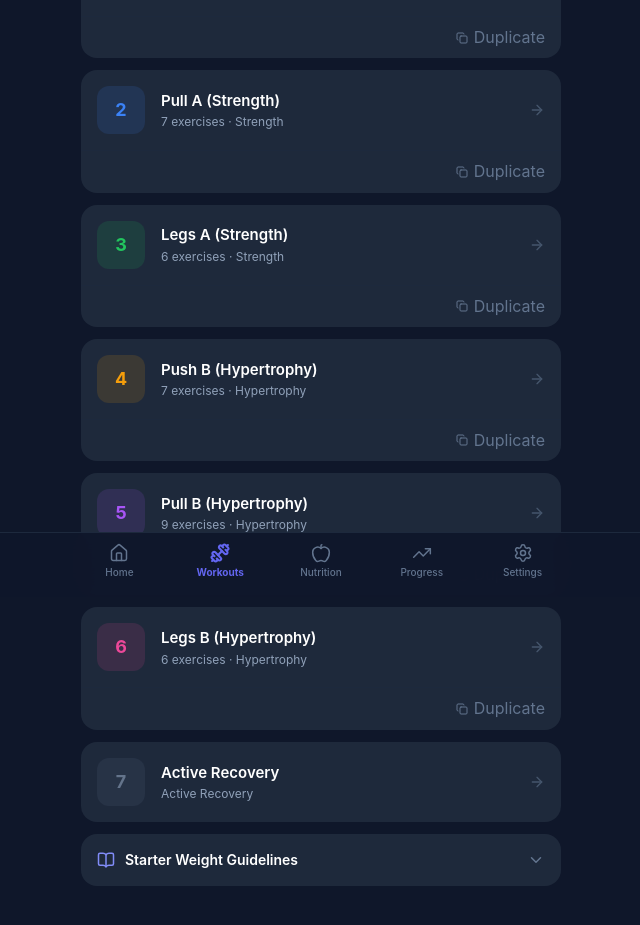
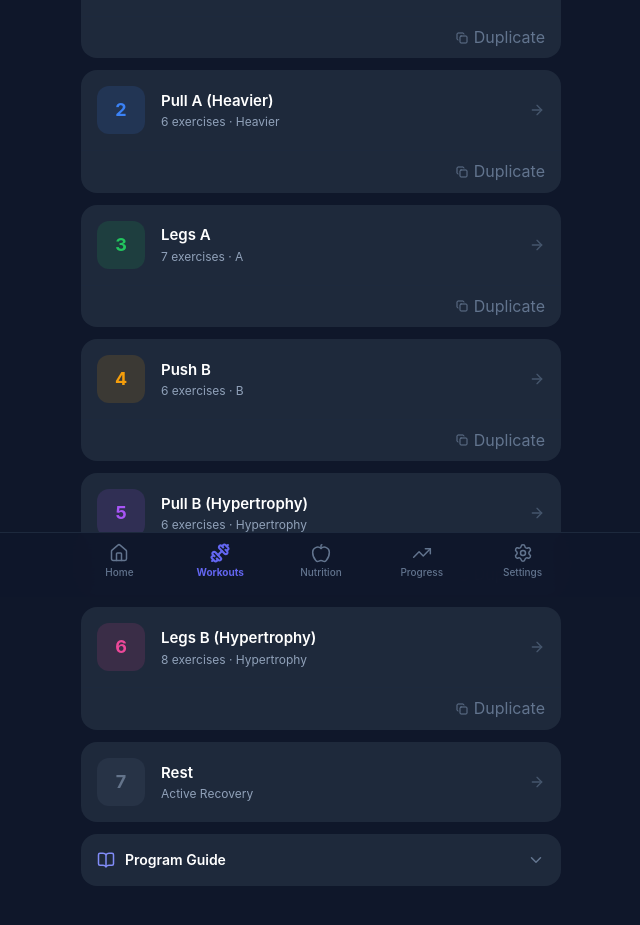
Before and after one commit to zrobards/RoBardsfitnesstracker, a React (Vite) app: page /workouts in a window 1280 px wide. Shown: the part 203-1128 px from the top of the page, without its empty margins (319-959 px from the left). Built offline with nearby package versions, Linux system fonts and the light colour scheme.

Commit message:
Replace default program with new PPL split
Co-authored-by: zrobards <231056759+zrobards@users.noreply.github.com>

```diff
--- a/src/data/workoutPlan.js
+++ b/src/data/workoutPlan.js
@@ -1,121 +1,141 @@
-// 6-Day Push/Pull/Legs — Every Muscle 2x/Week
-// Full workout template data for RoBards Training Log
+// 6-Day Push/Pull/Legs — A/B Split with Sunday Rest
 
-export const PROGRAM_NAME = '6-Day PPL — All Muscles 2x/Week'
+export const PROGRAM_NAME = '6-Day PPL — Push/Pull/Legs A/B Split'
 
-export const STARTER_WEIGHTS = [
-  { exercise: 'Barbell Bench Press', range: '95-125 lb' },
-  { exercise: 'Back Squat', range: '95-135 lb' },
-  { exercise: 'Incline Dumbbell Press', range: '30-45 lb dumbbells' },
-  { exercise: 'Barbell Rows', range: '65-95 lb' },
-  { exercise: 'Lat Pulldown', range: '70-120 lb' },
-  { exercise: 'Romanian Deadlift', range: '95-135 lb' },
-  { exercise: 'Overhead Press', range: '65-95 lb' },
+export const PROGRAM_SCHEDULE = [
+  { day: 'Mon', workout: 'Push A' },
+  { day: 'Tue', workout: 'Pull A' },
+  { day: 'Wed', workout: 'Legs A' },
+  { day: 'Thu', workout: 'Push B' },
+  { day: 'Fri', workout: 'Pull B' },
+  { day: 'Sat', workout: 'Legs B' },
+  { day: 'Sun', workout: 'Rest' },
 ]
 
-export const STARTER_WEIGHTS_NOTE = 'Always leave about 2 reps in reserve. Prioritize form over weight.'
+export const PROGRESSION_RULES = [
+  'Keep compounds around 1–2 RIR and isolations around 0–2 RIR.',
+  'When all sets reach the top of the rep range cleanly, increase load next session.',
+  'Rest 3–5 min on heavy compounds, 2–3 min on other compounds, and 1–2 min on isolations.',
+]
+
+export const CLIMBING_SUBSTITUTIONS = [
+  {
+    title: 'Hard climbing on a Pull day',
+    details: 'Climb hard for 45–60 min, then do chest-supported row 2–3×6–10, rear delts 2×12–20, and one curl 2×8–12. Skip weighted pull-ups that day.',
+  },
+  {
+    title: 'Moderate/technical climbing on a Pull day',
+    details: 'Climb for 60–75 min, then do weighted pull-ups 2–3×5–8, rear delts 2×12–20, and one curl 2×8–12. Skip the extra rows.',
+  },
+  {
+    title: 'No climbing',
+    details: 'Complete the full scheduled Pull workout.',
+  },
+]
+
+export const WEEKLY_CHECKIN_FIELDS = [
+  'Week / dates',
+  'Average bodyweight',
+  'Bench best working set',
+  'Weighted pull-up best set',
+  'Squat best working set',
+  'RDL best working set',
+  'Climbing grade / project',
+  'Recovery / notes',
+]
 
 export const workoutTemplates = [
   // ──────────────────────────────────────────
-  // DAY 1 — Push A (Strength)
+  // DAY 1 — Push A
   // ──────────────────────────────────────────
   {
     id: 'day-1',
     day: 1,
-    name: 'Push A (Strength)',
+    name: 'Push A',
     category: 'Push',
-    focus: 'Strength',
+    focus: 'A',
     color: '#ef4444',
     exercises: [
-      { id: 'ex-1-1', name: 'Barbell Bench Press', sets: 4, reps: '4-6', muscleGroup: 'Chest' },
-      { id: 'ex-1-2', name: 'Overhead Press', sets: 3, reps: '5-6', muscleGroup: 'Shoulders' },
-      { id: 'ex-1-3', name: 'Incline Dumbbell Press', sets: 3, reps: '8-10', muscleGroup: 'Chest' },
-      { id: 'ex-1-4', name: 'Lateral Raises', sets: 3, reps: '12-15', muscleGroup: 'Shoulders' },
-      { id: 'ex-1-5', name: 'Triceps Pushdown', sets: 3, reps: '10-12', muscleGroup: 'Triceps' },
-      { id: 'ex-1-6', name: 'Overhead Triceps Extension', sets: 3, reps: '10-12', muscleGroup: 'Triceps' },
+      { id: 'ex-1-1', name: 'Barbell Bench Press', sets: 3, reps: '5-8', muscleGroup: 'Chest' },
+      { id: 'ex-1-2', name: 'Overhead Press', sets: 3, reps: '6-10', muscleGroup: 'Shoulders' },
+      { id: 'ex-1-3', name: 'Cable or Machine Fly', sets: 2, reps: '10-15', muscleGroup: 'Chest' },
+      { id: 'ex-1-4', name: 'Cable Lateral Raise', sets: 3, reps: '12-20', muscleGroup: 'Shoulders' },
+      { id: 'ex-1-5', name: 'Overhead Cable Triceps Extension', sets: 3, reps: '8-12', muscleGroup: 'Triceps' },
+      { id: 'ex-1-6', name: 'Weighted Dips', sets: 2, reps: '6-10', muscleGroup: 'Triceps' },
     ],
-    core: [
-      { name: 'Hanging Knee Raises', sets: 3, reps: '12' },
-    ],
+    core: [],
     coreNote: null,
-    stretches: ['Chest doorway stretch', 'Shoulder band stretch'],
+    stretches: [],
   },
 
   // ──────────────────────────────────────────
-  // DAY 2 — Pull A (Strength)
+  // DAY 2 — Pull A (Heavier)
   // ──────────────────────────────────────────
   {
     id: 'day-2',
     day: 2,
-    name: 'Pull A (Strength)',
+    name: 'Pull A (Heavier)',
     category: 'Pull',
-    focus: 'Strength',
+    focus: 'Heavier',
     color: '#3b82f6',
     exercises: [
-      { id: 'ex-2-1', name: 'Pull-Ups or Lat Pulldown', sets: 4, reps: '6-8', muscleGroup: 'Back', substitutions: ['Pull-Ups', 'Lat Pulldown'] },
-      { id: 'ex-2-2', name: 'Barbell Rows', sets: 3, reps: '6-8', muscleGroup: 'Back' },
-      { id: 'ex-2-3', name: 'Seated Cable Row', sets: 3, reps: '8-12', muscleGroup: 'Back' },
-      { id: 'ex-2-4', name: 'Face Pulls', sets: 3, reps: '12-15', muscleGroup: 'Rear Delts' },
-      { id: 'ex-2-5', name: 'Barbell Curl', sets: 3, reps: '8-12', muscleGroup: 'Biceps' },
-      { id: 'ex-2-6', name: 'Hammer Curl', sets: 3, reps: '10-12', muscleGroup: 'Biceps' },
-      { id: 'ex-2-7', name: 'Wrist Curls', sets: 3, reps: '12-15', muscleGroup: 'Forearms' },
+      { id: 'ex-2-1', name: 'Weighted Pull-Up', sets: 3, reps: '5-8', muscleGroup: 'Back' },
+      { id: 'ex-2-2', name: 'Chest-Supported Row', sets: 3, reps: '6-10', muscleGroup: 'Back' },
+      { id: 'ex-2-3', name: 'Single-Arm Cable Row', sets: 2, reps: '8-12', muscleGroup: 'Back' },
+      { id: 'ex-2-4', name: 'Rear-Delt Fly', sets: 3, reps: '12-20', muscleGroup: 'Rear Delts' },
+      { id: 'ex-2-5', name: 'Bayesian Cable Curl', sets: 3, reps: '8-12', muscleGroup: 'Biceps' },
+      { id: 'ex-2-6', name: 'Hammer Curl', sets: 2, reps: '10-15', muscleGroup: 'Biceps' },
     ],
     core: [],
     coreNote: null,
-    stretches: ['Lat stretch', 'Biceps stretch'],
+    stretches: [],
   },
 
   // ──────────────────────────────────────────
-  // DAY 3 — Legs A (Strength)
+  // DAY 3 — Legs A
   // ──────────────────────────────────────────
   {
     id: 'day-3',
     day: 3,
-    name: 'Legs A (Strength)',
+    name: 'Legs A',
     category: 'Legs',
-    focus: 'Strength',
+    focus: 'A',
     color: '#22c55e',
     exercises: [
-      { id: 'ex-3-1', name: 'Back Squat', sets: 4, reps: '4-6', muscleGroup: 'Quads' },
-      { id: 'ex-3-2', name: 'Romanian Deadlift', sets: 3, reps: '8-10', muscleGroup: 'Hamstrings' },
-      { id: 'ex-3-3', name: 'Leg Press', sets: 3, reps: '10', muscleGroup: 'Quads' },
-      { id: 'ex-3-4', name: 'Leg Curl (machine)', sets: 3, reps: '10-12', muscleGroup: 'Hamstrings' },
-      { id: 'ex-3-5', name: 'Standing Calf Raises', sets: 4, reps: '12-15', muscleGroup: 'Calves' },
-      { id: 'ex-3-6', name: 'Cable Pull-Throughs', sets: 3, reps: '12-15', muscleGroup: 'Glutes' },
+      { id: 'ex-3-1', name: 'Back Squat', sets: 3, reps: '5-8', muscleGroup: 'Quads' },
+      { id: 'ex-3-2', name: 'Romanian Deadlift', sets: 3, reps: '6-10', muscleGroup: 'Hamstrings' },
+      { id: 'ex-3-3', name: 'Leg Extension', sets: 3, reps: '10-15', muscleGroup: 'Quads' },
+      { id: 'ex-3-4', name: 'Leg Curl', sets: 3, reps: '10-15', muscleGroup: 'Hamstrings' },
+      { id: 'ex-3-5', name: 'Hip Adductor Machine', sets: 2, reps: '10-15', muscleGroup: 'Adductors' },
+      { id: 'ex-3-6', name: 'Hip Abductor Machine', sets: 2, reps: '12-20', muscleGroup: 'Abductors' },
+      { id: 'ex-3-7', name: 'Calf Raise', sets: 4, reps: '8-15', muscleGroup: 'Calves' },
     ],
-    core: [
-      { name: 'Plank', sets: 1, reps: '45 sec' },
-      { name: 'Bicycle Crunch', sets: 1, reps: '20' },
-      { name: 'Leg Raises', sets: 1, reps: '12-15' },
-    ],
-    coreNote: 'Core Circuit #1 — Perform 3 rounds',
-    stretches: ['Hamstrings', 'Quads', 'Hip flexors'],
+    core: [],
+    coreNote: null,
+    stretches: [],
   },
 
   // ──────────────────────────────────────────
-  // DAY 4 — Push B (Hypertrophy)
+  // DAY 4 — Push B
   // ──────────────────────────────────────────
   {
     id: 'day-4',
     day: 4,
-    name: 'Push B (Hypertrophy)',
+    name: 'Push B',
     category: 'Push',
-    focus: 'Hypertrophy',
+    focus: 'B',
     color: '#f59e0b',
     exercises: [
-      { id: 'ex-4-1', name: 'Incline Dumbbell Press', sets: 4, reps: '8-12', muscleGroup: 'Chest' },
-      { id: 'ex-4-2', name: 'Machine Chest Press', sets: 3, reps: '10-12', muscleGroup: 'Chest' },
-      { id: 'ex-4-3', name: 'Dumbbell Shoulder Press', sets: 3, reps: '10-12', muscleGroup: 'Shoulders' },
-      { id: 'ex-4-4', name: 'Lateral Raises', sets: 4, reps: '15-20', muscleGroup: 'Shoulders' },
-      { id: 'ex-4-5', name: 'Cable Fly', sets: 3, reps: '12-15', muscleGroup: 'Chest' },
-      { id: 'ex-4-6', name: 'Skull Crushers', sets: 3, reps: '12', muscleGroup: 'Triceps' },
-      { id: 'ex-4-7', name: 'Triceps Pushdown', sets: 3, reps: '12-15', muscleGroup: 'Triceps' },
+      { id: 'ex-4-1', name: 'Incline Smith Press', sets: 3, reps: '6-10', muscleGroup: 'Chest' },
+      { id: 'ex-4-2', name: 'Machine Shoulder Press', sets: 3, reps: '8-12', muscleGroup: 'Shoulders' },
+      { id: 'ex-4-3', name: 'Cable Fly', sets: 2, reps: '10-15', muscleGroup: 'Chest' },
+      { id: 'ex-4-4', name: 'Cable Lateral Raise', sets: 3, reps: '12-20', muscleGroup: 'Shoulders' },
+      { id: 'ex-4-5', name: 'Overhead Cable Triceps Extension', sets: 3, reps: '10-15', muscleGroup: 'Triceps' },
+      { id: 'ex-4-6', name: 'Triceps Pressdown', sets: 2, reps: '10-15', muscleGroup: 'Triceps' },
     ],
-    core: [
-      { name: 'Hanging Knee Raises', sets: 3, reps: '12' },
-    ],
+    core: [],
     coreNote: null,
-    stretches: ['Chest doorway stretch', 'Shoulder band stretch'],
+    stretches: [],
   },
 
   // ──────────────────────────────────────────
@@ -129,19 +149,16 @@ export const workoutTemplates = [
     focus: 'Hypertrophy',
     color: '#a855f7',
     exercises: [
-      { id: 'ex-5-1', name: 'Lat Pulldown', sets: 4, reps: '8-12', muscleGroup: 'Back' },
-      { id: 'ex-5-2', name: 'Seated Cable Row', sets: 3, reps: '10-12', muscleGroup: 'Back' },
-      { id: 'ex-5-3', name: 'Chest-Supported Dumbbell Row', sets: 3, reps: '10-12', muscleGroup: 'Back' },
-      { id: 'ex-5-4', name: 'Rear Delt Fly', sets: 3, reps: '15-20', muscleGroup: 'Rear Delts' },
-      { id: 'ex-5-5', name: 'Face Pulls', sets: 3, reps: '15-20', muscleGroup: 'Rear Delts' },
-      { id: 'ex-5-6', name: 'Cable Curl', sets: 3, reps: '12-15', muscleGroup: 'Biceps' },
-      { id: 'ex-5-7', name: 'Incline Dumbbell Curl', sets: 3, reps: '10-12', muscleGroup: 'Biceps' },
-      { id: 'ex-5-8', name: 'Reverse Curls', sets: 3, reps: '10-12', muscleGroup: 'Forearms' },
-      { id: 'ex-5-9', name: 'Reverse Wrist Curls', sets: 3, reps: '12-15', muscleGroup: 'Forearms' },
+      { id: 'ex-5-1', name: 'Weighted Pull-Up', sets: 3, reps: '8-10', muscleGroup: 'Back' },
+      { id: 'ex-5-2', name: 'Machine or Chest-Supported Row', sets: 3, reps: '8-12', muscleGroup: 'Back' },
+      { id: 'ex-5-3', name: 'Single-Arm Cable Row', sets: 2, reps: '10-15', muscleGroup: 'Back' },
+      { id: 'ex-5-4', name: 'Rear-Delt Fly', sets: 3, reps: '12-20', muscleGroup: 'Rear Delts' },
+      { id: 'ex-5-5', name: 'Incline Dumbbell Curl', sets: 3, reps: '8-12', muscleGroup: 'Biceps' },
+      { id: 'ex-5-6', name: 'Hammer Curl', sets: 2, reps: '10-15', muscleGroup: 'Biceps' },
     ],
     core: [],
     coreNote: null,
-    stretches: ['Lat stretch', 'Biceps stretch', 'Forearm stretch'],
+    stretches: [],
   },
 
   // ──────────────────────────────────────────
@@ -155,40 +172,34 @@ export const workoutTemplates = [
     focus: 'Hypertrophy',
     color: '#ec4899',
     exercises: [
-      { id: 'ex-6-1', name: 'Bulgarian Split Squat', sets: 4, reps: '8-10', muscleGroup: 'Quads' },
-      { id: 'ex-6-2', name: 'Leg Extension', sets: 4, reps: '12-15', muscleGroup: 'Quads' },
-      { id: 'ex-6-3', name: 'Leg Curl', sets: 4, reps: '12-15', muscleGroup: 'Hamstrings' },
-      { id: 'ex-6-4', name: 'Hip Thrust', sets: 3, reps: '10-12', muscleGroup: 'Glutes' },
-      { id: 'ex-6-5', name: 'Seated Calf Raises', sets: 4, reps: '12-15', muscleGroup: 'Calves' },
-      { id: 'ex-6-6', name: 'Donkey Calf Raises', sets: 3, reps: '15-20', muscleGroup: 'Calves' },
+      { id: 'ex-6-1', name: 'Leg Press', sets: 3, reps: '8-12', muscleGroup: 'Quads' },
+      { id: 'ex-6-2', name: 'Bulgarian Split Squat', sets: 2, reps: '8-12 / leg', muscleGroup: 'Quads' },
+      { id: 'ex-6-3', name: 'Romanian Deadlift', sets: 2, reps: '8-12', muscleGroup: 'Hamstrings' },
+      { id: 'ex-6-4', name: 'Leg Curl', sets: 3, reps: '10-15', muscleGroup: 'Hamstrings' },
+      { id: 'ex-6-5', name: 'Leg Extension', sets: 2, reps: '10-15', muscleGroup: 'Quads' },
+      { id: 'ex-6-6', name: 'Hip Adductor Machine', sets: 2, reps: '10-15', muscleGroup: 'Adductors' },
+      { id: 'ex-6-7', name: 'Hip Abductor Machine', sets: 2, reps: '12-20', muscleGroup: 'Abductors' },
+      { id: 'ex-6-8', name: 'Calf Raise', sets: 4, reps: '10-20', muscleGroup: 'Calves' },
     ],
-    core: [
-      { name: 'Russian Twists', sets: 1, reps: '20' },
-      { name: 'Plank Shoulder Taps', sets: 1, reps: '20' },
-      { name: 'Ab Rollouts or Stability Ball Rollouts', sets: 1, reps: '10', substitutions: ['Ab Rollouts', 'Stability Ball Rollouts'] },
-    ],
-    coreNote: 'Core Circuit #2 — Perform 3 rounds',
-    stretches: ['Glutes', 'Hamstrings', 'Deep squat hold'],
+    core: [],
+    coreNote: null,
+    stretches: [],
   },
 
   // ──────────────────────────────────────────
-  // DAY 7 — Active Recovery
+  // DAY 7 — Rest
   // ──────────────────────────────────────────
   {
     id: 'day-7',
     day: 7,
-    name: 'Active Recovery',
+    name: 'Rest',
     category: 'Recovery',
-    focus: 'Recovery',
+    focus: 'Rest',
     color: '#64748b',
     isRecovery: true,
     exercises: [],
-    tasks: [
-      '20-30 min walking',
-      'Full body stretch — 10-15 min',
-      'Foam rolling',
-    ],
-    optional: ['Light core work'],
+    tasks: ['Rest day'],
+    optional: ['Optional: light walking or mobility'],
     core: [],
     coreNote: null,
     stretches: [],
--- a/src/pages/VolumePage.jsx
+++ b/src/pages/VolumePage.jsx
@@ -42,6 +42,8 @@ const RECOMMENDED_SETS = {
   Biceps: { min: 6, max: 14 },
   Triceps: { min: 6, max: 14 },
   Calves: { min: 8, max: 16 },
+  Adductors: { min: 4, max: 10 },
+  Abductors: { min: 4, max: 10 },
   Glutes: { min: 4, max: 12 },
   'Rear Delts': { min: 6, max: 12 },
   Forearms: { min: 6, max: 14 },
--- a/src/pages/WorkoutsPage.jsx
+++ b/src/pages/WorkoutsPage.jsx
@@ -2,7 +2,13 @@ import { useState } from 'react'
 import { useNavigate } from 'react-router-dom'
 import { ArrowRight, Copy, BookOpen, Dumbbell, Search } from 'lucide-react'
 import { useApp } from '../context/AppContext'
-import { getExerciseLibrary, STARTER_WEIGHTS, STARTER_WEIGHTS_NOTE } from '../data/workoutPlan'
+import {
+  getExerciseLibrary,
+  CLIMBING_SUBSTITUTIONS,
+  PROGRAM_SCHEDULE,
+  PROGRESSION_RULES,
+  WEEKLY_CHECKIN_FIELDS,
+} from '../data/workoutPlan'
 import CollapsibleSection from '../components/CollapsibleSection'
 
 export default function WorkoutsPage() {
@@ -88,16 +94,52 @@ export default function WorkoutsPage() {
             </div>
           ))}
 
-          {/* Starter Weights */}
-          <CollapsibleSection title="Starter Weight Guidelines" icon={BookOpen}>
-            <div className="space-y-2">
-              {STARTER_WEIGHTS.map((item, i) => (
-                <div key={i} className="flex items-center justify-between py-1">
-                  <span className="text-white text-sm">{item.exercise}</span>
-                  <span className="text-brand-light text-sm font-medium">{item.range}</span>
+          <CollapsibleSection title="Program Guide" icon={BookOpen}>
+            <div className="space-y-5">
+              <div>
+                <h3 className="text-xs font-bold text-slate-500 uppercase tracking-wider mb-2">Weekly Schedule</h3>
+                <div className="space-y-1.5">
+                  {PROGRAM_SCHEDULE.map((item, i) => (
+                    <div key={i} className="flex items-center justify-between text-sm">
+                      <span className="text-slate-300">{item.day}</span>
+                      <span className="text-white font-medium">{item.workout}</span>
+                    </div>
+                  ))}
                 </div>
-              ))}
-              <p className="text-slate-500 text-xs mt-3 italic">{STARTER_WEIGHTS_NOTE}</p>
+              </div>
+
+              <div>
+                <h3 className="text-xs font-bold text-slate-500 uppercase tracking-wider mb-2">Progression + Rest</h3>
+                <ul className="space-y-1.5">
+                  {PROGRESSION_RULES.map((rule, i) => (
+                    <li key={i} className="text-sm text-slate-300 flex items-start gap-2">
+                      <span className="w-1.5 h-1.5 rounded-full bg-brand-light mt-1.5 shrink-0" />
+                      <span>{rule}</span>
+                    </li>
+                  ))}
+                </ul>
+              </div>
+
+              <div>
+                <h3 className="text-xs font-bold text-slate-500 uppercase tracking-wider mb-2">Climbing Substitution</h3>
+                <div className="space-y-2">
+                  {CLIMBING_SUBSTITUTIONS.map((item, i) => (
+                    <div key={i} className="bg-slate-800/40 rounded-lg p-2.5">
+                      <p className="text-white text-sm font-medium">{item.title}</p>
+                      <p className="text-slate-400 text-xs mt-0.5">{item.details}</p>
+                    </div>
+                  ))}
+                </div>
+              </div>
+
+              <div>
+                <h3 className="text-xs font-bold text-slate-500 uppercase tracking-wider mb-2">Weekly Check-In</h3>
+                <ul className="space-y-1">
+                  {WEEKLY_CHECKIN_FIELDS.map((field, i) => (
+                    <li key={i} className="text-sm text-slate-300">• {field}</li>
+                  ))}
+                </ul>
+              </div>
             </div>
           </CollapsibleSection>
         </div>
```
Also changed, not shown: 1 other file (tests, documents, lock files or other folders).
